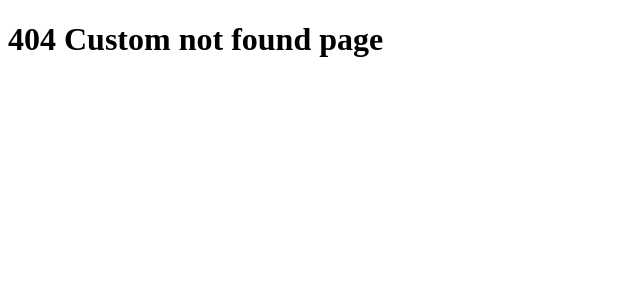
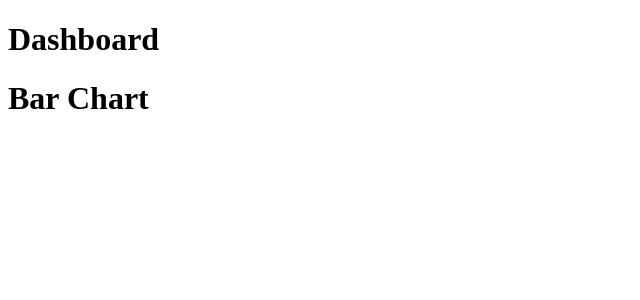
Before and after one commit to charlesdowd/nextjs, a Next.js app: page /dashboard in a window 1280 px wide. Before the commit this address had no page. Shown: the top 300 px of the page, without its empty margins (0-640 px from the left). Built offline with nearby package versions, Linux system fonts and the light colour scheme.

Commit message:
file colocation example

```diff
--- /dev/null
+++ b/src/app/dashboard/page.tsx
@@ -0,0 +1,14 @@
+const BarChart = () => {
+  return (
+    <h1>Bar Chart</h1>
+  )
+}
+
+export default function Dashboard() {
+  return (
+    <div>
+      <h1>Dashboard</h1>
+      <BarChart />
+    </div>
+  )
+}
```
Also changed, not shown: src/app/dashboard/line-chart.tsx (added, +7 -0 lines).
